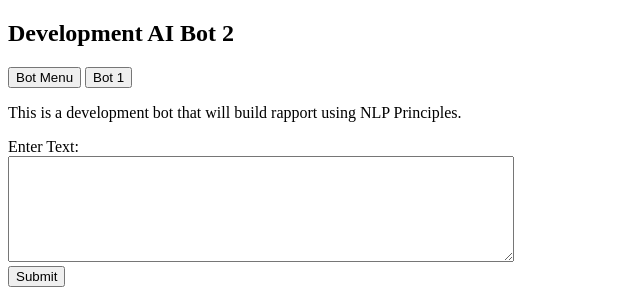
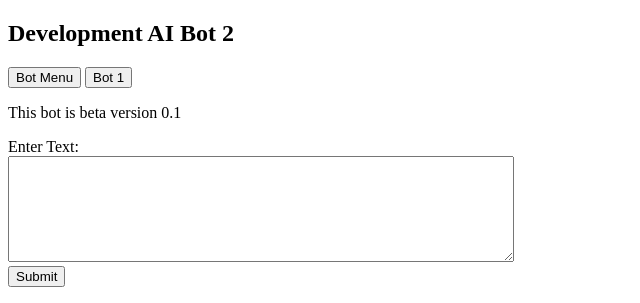
Before and after one commit to stuarth-afk/AI_Project_1, a Flask app: page /page_2 in a window 1280 px wide. Shown: the top 303 px of the page, without its empty margins (0-640 px from the left). Run offline with Flask 3, Linux system fonts and the light colour scheme.

Commit message:
Update page_2.html

```diff
--- a/templates/page_2.html
+++ b/templates/page_2.html
@@ -7,14 +7,14 @@
 <h2>Development AI Bot 2</h2>
 <a href="{{ url_for('index') }}"><button>Bot Menu</button></a>
 <a href="{{ url_for('page_1') }}"><button>Bot 1</button></a>
-<p>This is a development bot that will build rapport using NLP Principles.<p>
+<p>This bot is beta version 0.1<p>
 <form action="/page_2" method="post">
   <label for="text">Enter Text:</label><br>
   <textarea id="text" name="text" style="width: 500px; height: 100px;">{{ user_text }}</textarea><br>
   <input type="submit" value="Submit">
 </form>
 
-<p>AI Bot Response: {{ response }}</p>
+<p>AI Bot Response: {{ response }}</p><br><br>
 
 
 <form action="/submit_config" method="post">
```
